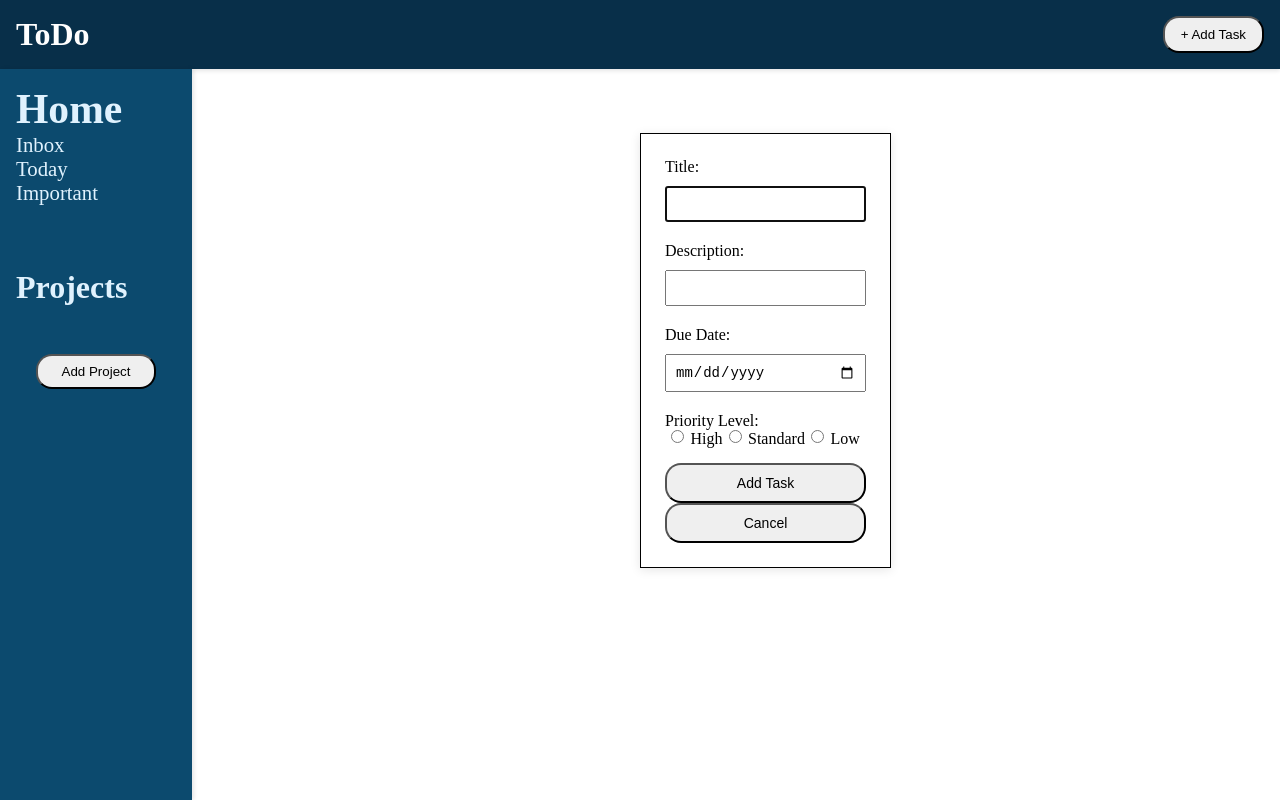
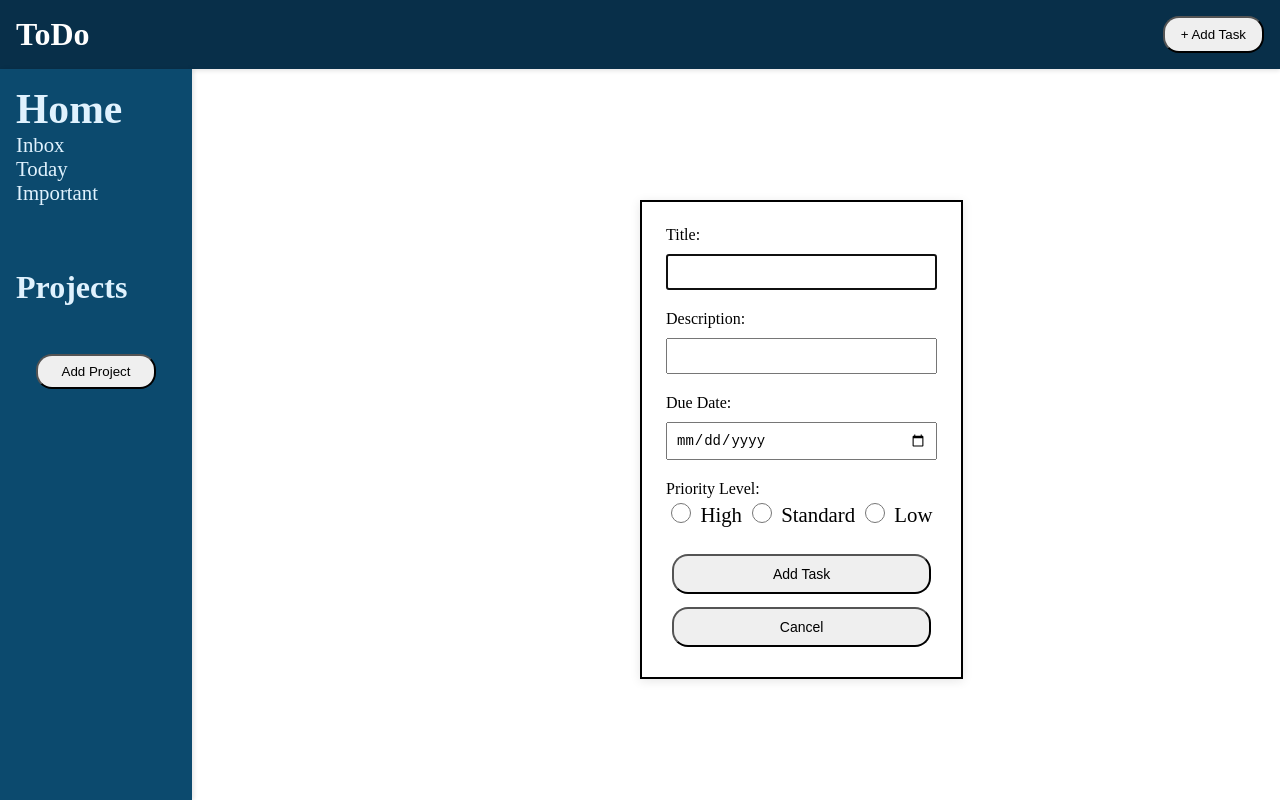
Before and after one commit to Calaxsys/ToDoList-TOP, a website built with webpack: page src/index.html in a window 1280 px wide. Both pictures are taken after a click on the button "+ Add Task". Built offline with nearby package versions, Linux system fonts and the light colour scheme.

Commit message:
Finished CSS on add task popup

```diff
--- a/src/UI.js
+++ b/src/UI.js
@@ -63,8 +63,8 @@ function initialLoad() {
             <input type="radio" id="low-priority" name="priority-level" value="low-priority">
             <label for="low-priority">Low</label>
           </div>
-            <button type="submit">Add Task</button>
-            <button type="button" id="cancel-task">Cancel</button>
+            <button type="submit" class="popup-btns">Add Task</button>
+            <button type="button" id="cancel-task" class="popup-btns">Cancel</button>
         </form>
       </div>
   `;
--- a/src/styles.css
+++ b/src/styles.css
@@ -36,8 +36,9 @@ li {
   display: none;
   position: fixed;
   left: 50%;
+  top: 25%;
   background-color: white;
-  border: 1px solid black;
+  border: 2px solid black;
   padding: 1.5rem;
   z-index: 1000;
   box-shadow: 0 2px 10px rgba(0, 0, 0, 0.1);
@@ -89,6 +90,16 @@ li {
   width: 18px;
   height: 100%;
   vertical-align: middle;
+  cursor: pointer;
+}
+
+.popup-btns {
+  margin: 0.4rem;
+}
+
+.popup-btns:hover {
+  background-color: grey;
+  color: white;
 }
 
 /* ID Selectors */
@@ -173,6 +184,22 @@ li {
 #priority-container {
   display: flex;
   justify-content: space-evenly;
+  gap: 0.6rem;
+  margin: 0.3rem;
+  font-size: 1.3rem;
+}
+
+#priority-container > label:hover {
+  cursor: pointer;
+  color: #1a7fb9;
+  /* font-size: 1.4rem; */
+  transition: 0.3s;
+}
+
+#priority-container > input[type="radio"] {
+  height: 20px;
+  width: 20px;
+  cursor: pointer;
 }
 
 #task-container {
```
